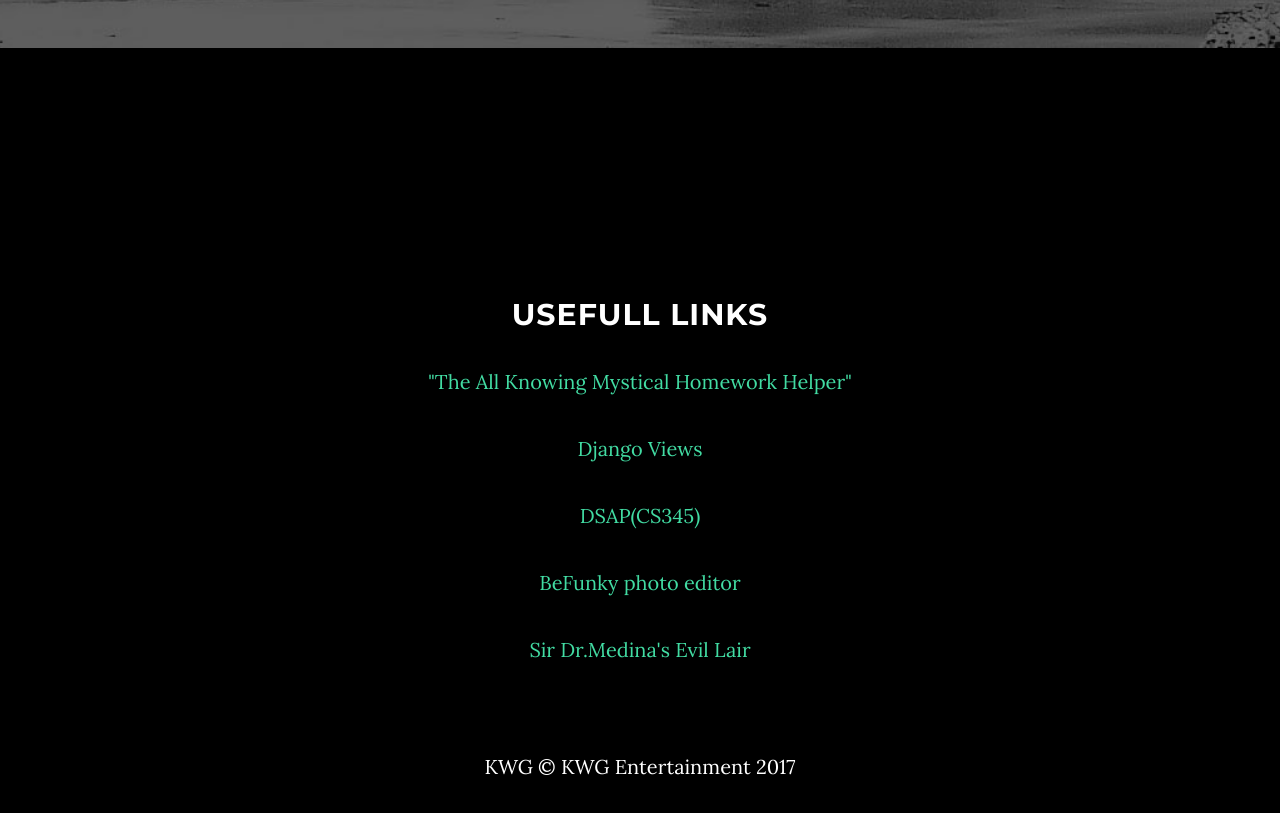
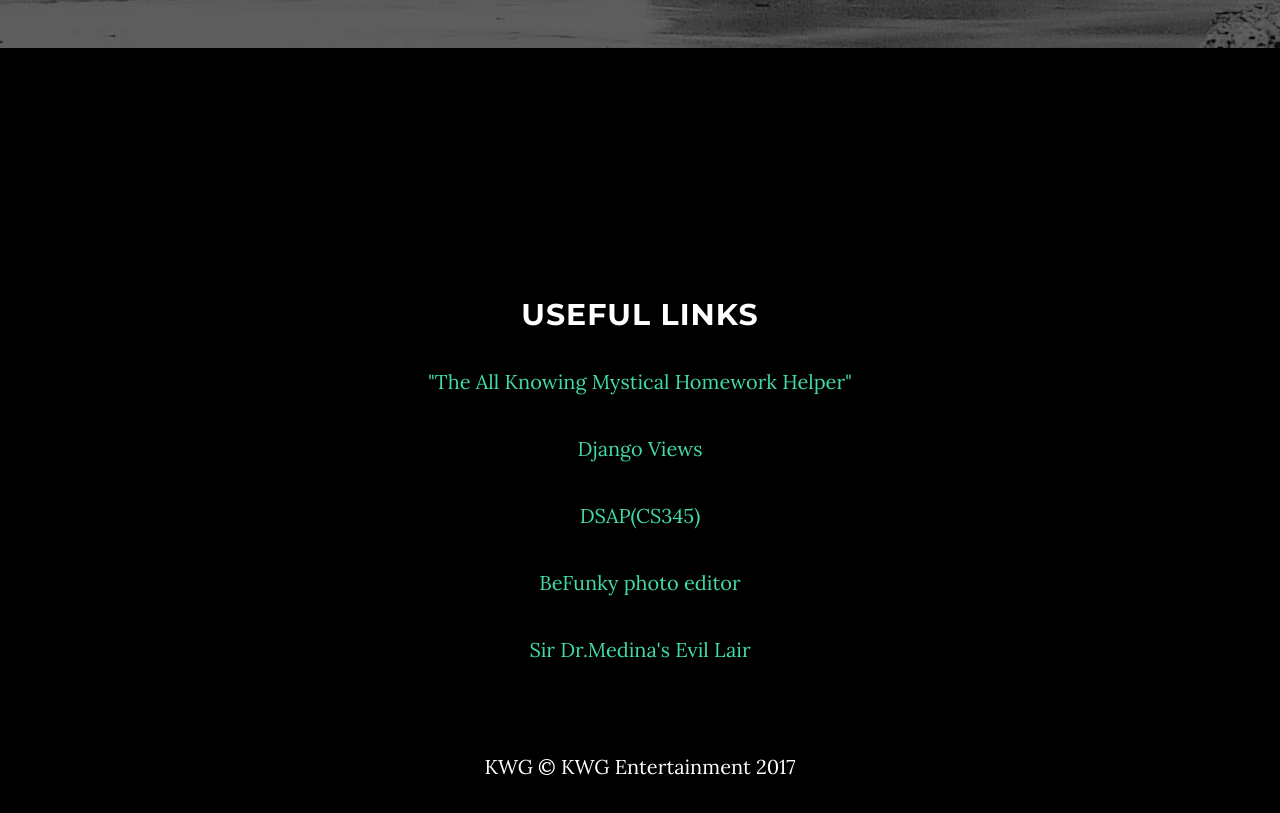
Before and after one commit to AlfredoMondragon/alfredomondragon.github.io, a website: page index.html in a window 1280 px wide. Shown: the part 1984-2797 px from the top of the page. Drawn offline with nearby package versions, Linux system fonts and the light colour scheme.

Commit message:
Update index.html

```diff
--- a/index.html
+++ b/index.html
@@ -117,7 +117,7 @@
         <div class="row">
             <div class="container">
                 <div class="col-lg-8 col-lg-offset-2">
-                    <h2>USEFULL LINKS</h2>
+                    <h2>USEFUL LINKS</h2>
 
                     <p><a href="http://google.com/">"The All Knowing Mystical Homework Helper"</a></p>
                     <p><a href="http://ccbv.co.uk/">Django Views</a></p>
```
